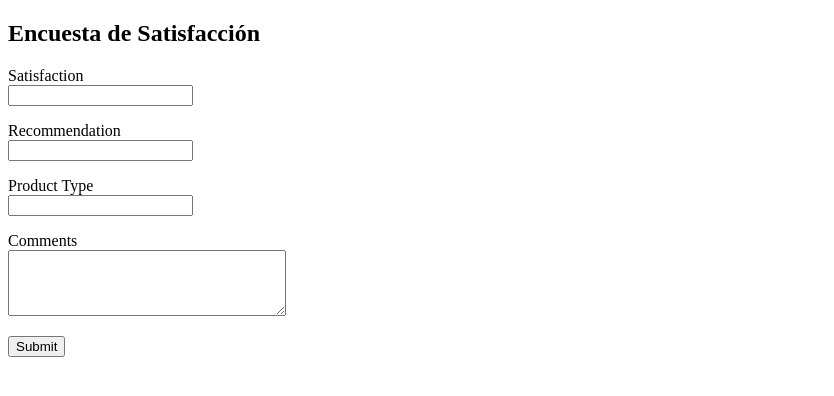
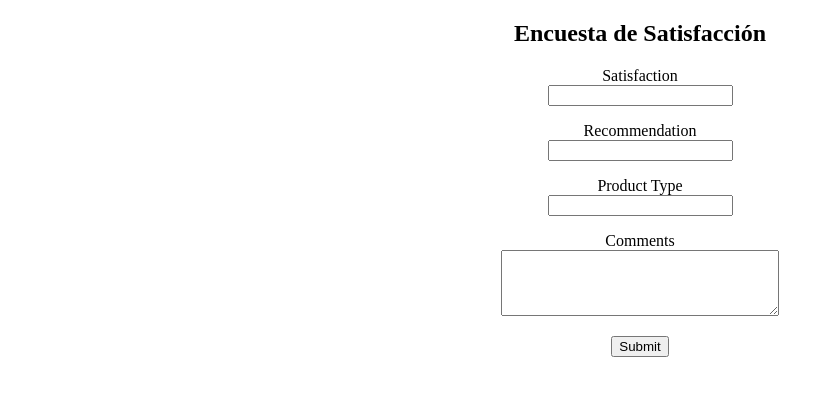
Before and after one commit to johana605/FortysEncuesta, a Flask app: template templates/survey.html in a window 1280 px wide. Shown: the top 396 px of the page, without its empty margins (0-834 px from the left). Run offline with Flask 3, Linux system fonts and the light colour scheme; the template is opened without the code that fills it: values that come from a table or form of the project are taken from there, others are empty.

Commit message:
Actualizacion

```diff
--- a/templates/survey.html
+++ b/templates/survey.html
@@ -1,25 +1,25 @@
 <!-- templates/survey.html -->
 {% extends "base.html" %}
 {% block content %}
-  <h2>Encuesta de Satisfacción</h2>
+  <h2 style="text-align:center">Encuesta de Satisfacción</h2>
   <form method="POST" action="">
     {{ form.hidden_tag() }}
-    <p>
+    <p style="text-align:center">
       {{ form.satisfaction.label }}<br>
       {{ form.satisfaction(size=32) }}
     </p>
-    <p>
+    <p style="text-align:center">
       {{ form.recommendation.label }}<br>
       {{ form.recommendation() }}
     </p>
-    <p>
+    <p style="text-align:center">
       {{ form.product_type.label }}<br>
       {{ form.product_type() }}
     </p>
-    <p>
+    <p style="text-align:center">
       {{ form.comments.label }}<br>
       {{ form.comments(rows=4, cols=32) }}
     </p>
-    <p>{{ form.submit() }}</p>
+    <p style="text-align:center">{{ form.submit() }}</p>
   </form>
 {% endblock %}
```
Also changed, not shown: templates/enc.jpeg (added), templates/enc.png (added).
